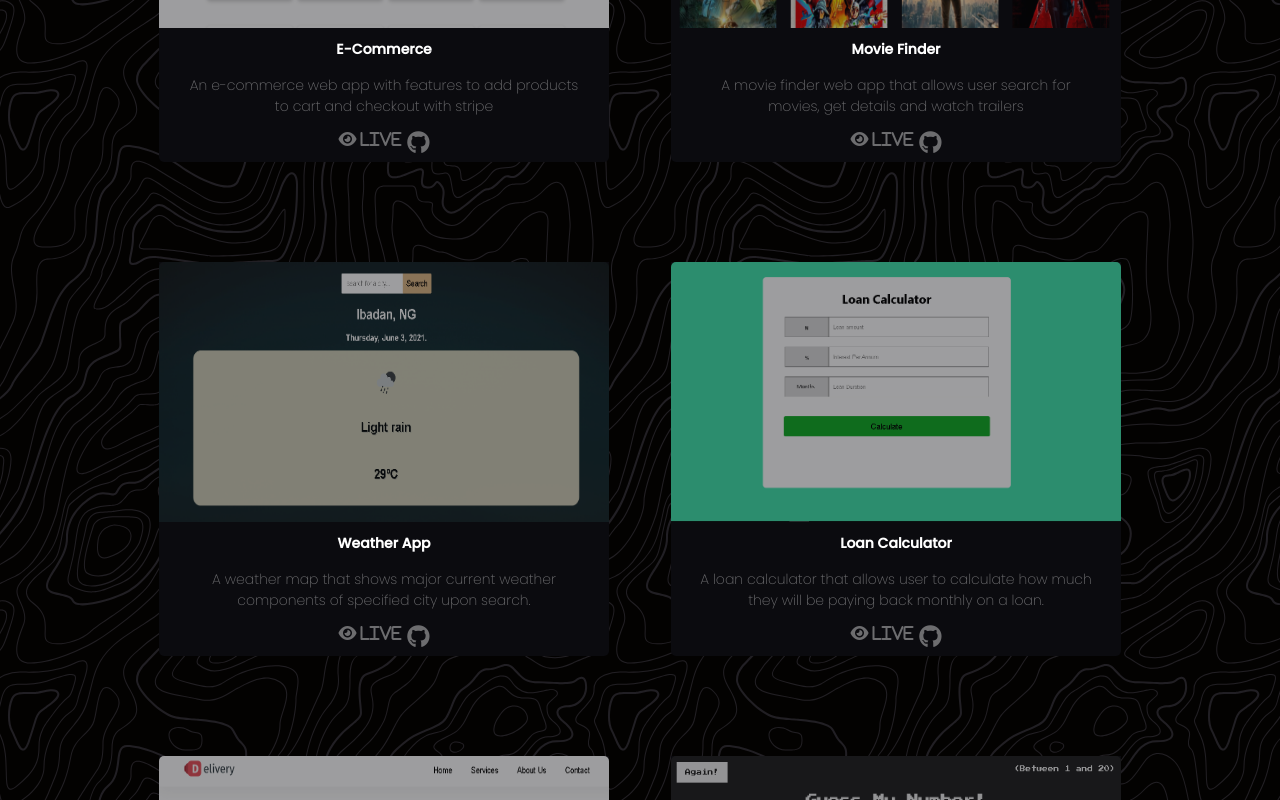
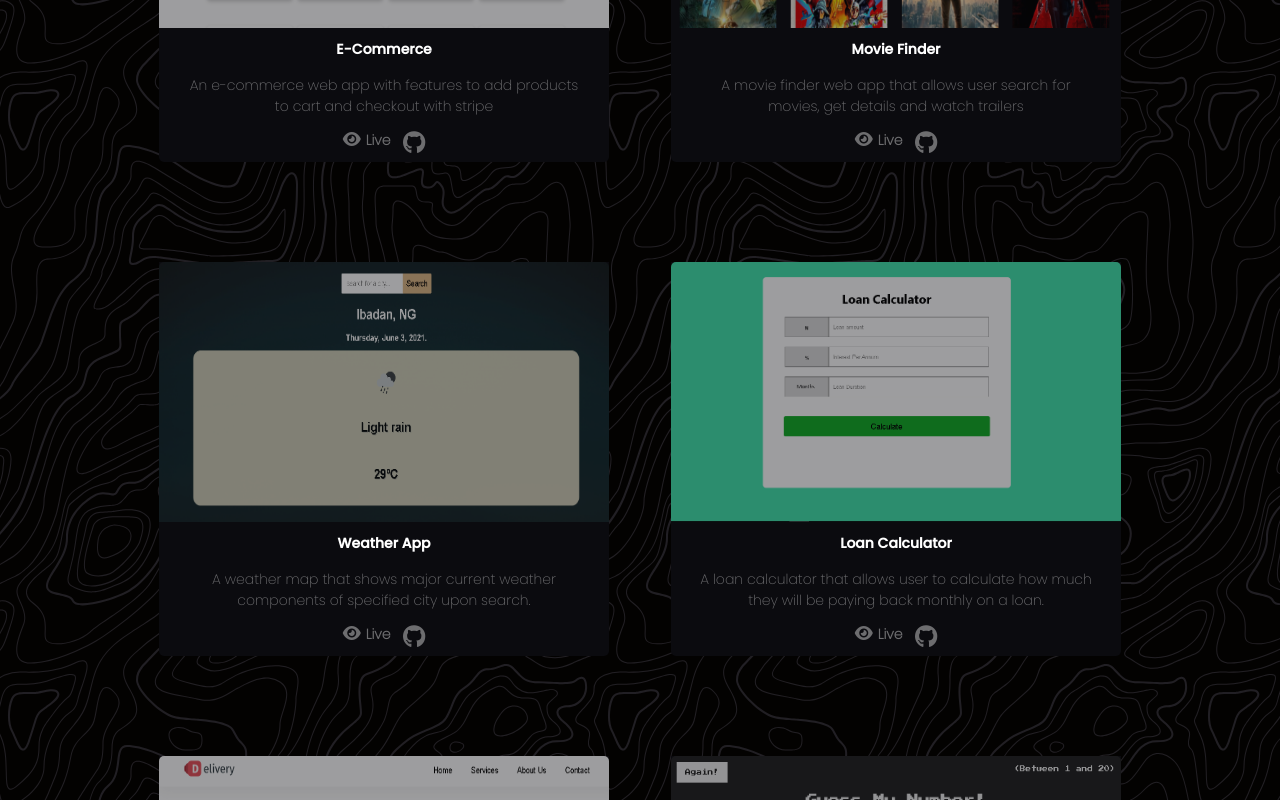
Before and after one commit to olaiide/portfolio, a React (Create React App) app: page / in a window 1280 px wide. Shown: the part 1560-2360 px from the top of the page. Built offline with nearby package versions, Linux system fonts and the light colour scheme.

Commit message:
small fix

```diff
--- a/src/components/Projects/Projects.css
+++ b/src/components/Projects/Projects.css
@@ -75,11 +75,13 @@
   font-size: var(--fs-md);
 }
 .fa-github {
-  font-size: var(--fs-lg);
+  font-size: 20px;
 }
 .live {
   position: relative;
-  left: 3px;
+  left: 5px;
+  font-family: "Poppins-Extralight";
+  font-size: var(--fs-sm) ;
 }
 
 @media screen and (max-width: 960px) {
```
